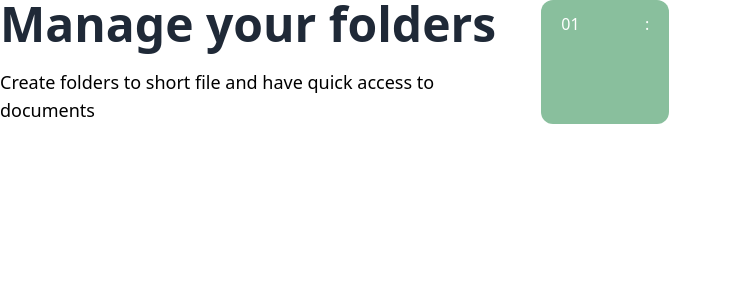
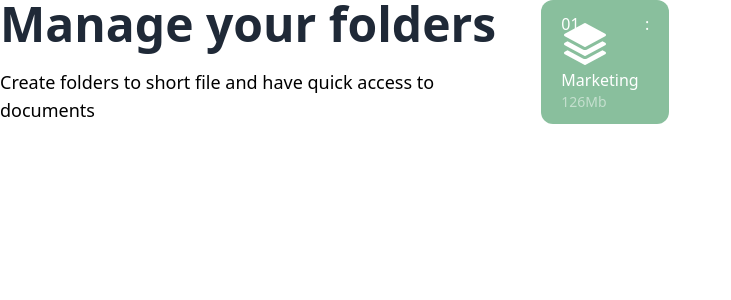
Before and after one commit to rizkymakruf/responsive-dashboard, a Next.js app: page /dashboard in a window 1280 px wide. Shown: the top 300 px of the page, without its empty margins (0-731 px from the left). Built offline with nearby package versions, Linux system fonts and the light colour scheme.

Commit message:
intial commit

```diff
--- a/pages/dashboard.js
+++ b/pages/dashboard.js
@@ -19,6 +19,22 @@ const Dashboard = () => {
                   <p className="text-white">:</p>
                 </div>
               </div>
+              <div className="absolute w-full bottom-0">
+                <div className="w-full flex flex-col py-3 px-5">
+                  <svg
+                    xmlns="http://www.w3.org/2000/svg"
+                    viewBox="0 0 24 24"
+                    fill="currentColor"
+                    className="w-12 h-12 text-white"
+                  >
+                    <path d="M11.644 1.59a.75.75 0 01.712 0l9.75 5.25a.75.75 0 010 1.32l-9.75 5.25a.75.75 0 01-.712 0l-9.75-5.25a.75.75 0 010-1.32l9.75-5.25z" />
+                    <path d="M3.265 10.602l7.668 4.129a2.25 2.25 0 002.134 0l7.668-4.13 1.37.739a.75.75 0 010 1.32l-9.75 5.25a.75.75 0 01-.71 0l-9.75-5.25a.75.75 0 010-1.32l1.37-.738z" />
+                    <path d="M10.933 19.231l-7.668-4.13-1.37.739a.75.75 0 000 1.32l9.75 5.25c.221.12.489.12.71 0l9.75-5.25a.75.75 0 000-1.32l-1.37-.738-7.668 4.13a2.25 2.25 0 01-2.134-.001z" />
+                  </svg>
+                  <p className="text-white">Marketing</p>
+                  <p className="text-white/50 text-sm">126Mb</p>
+                </div>
+              </div>
             </div>
           </div>
         </div>
```
